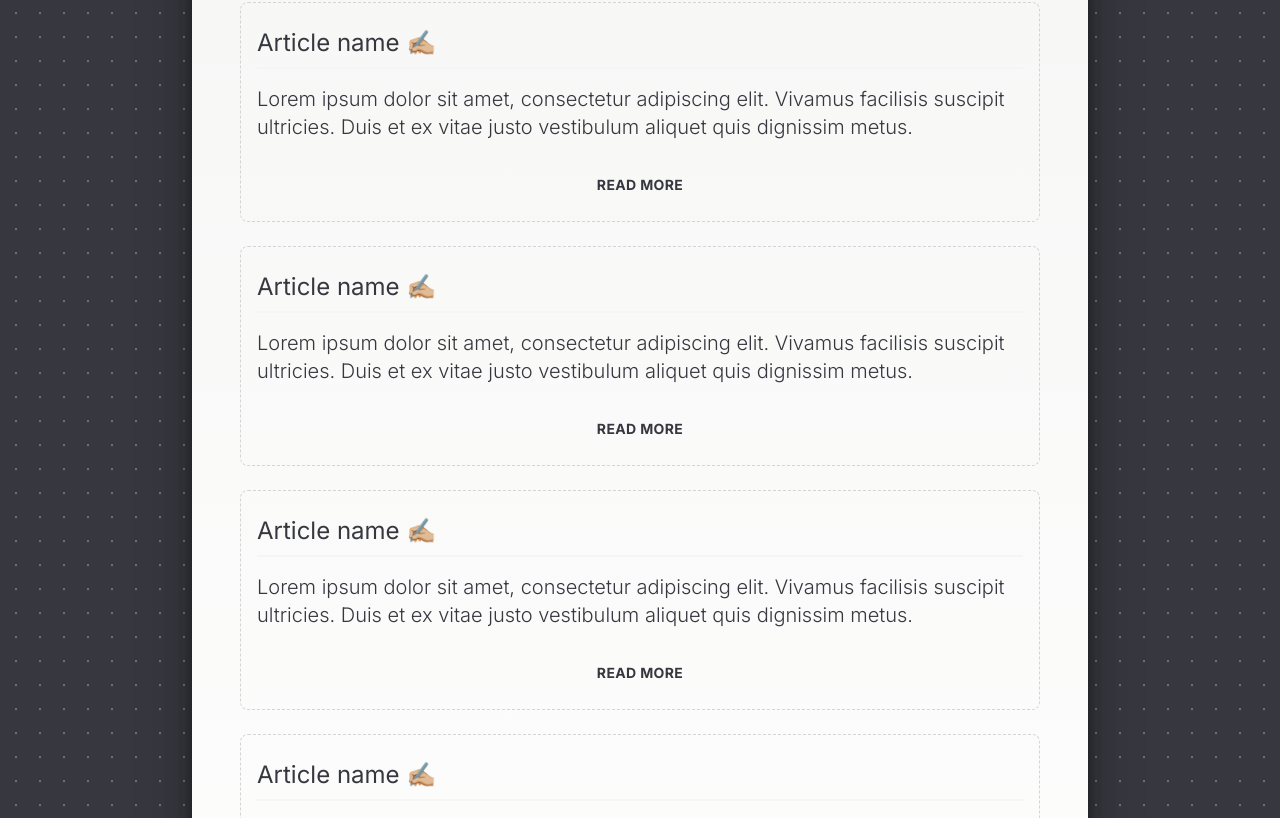
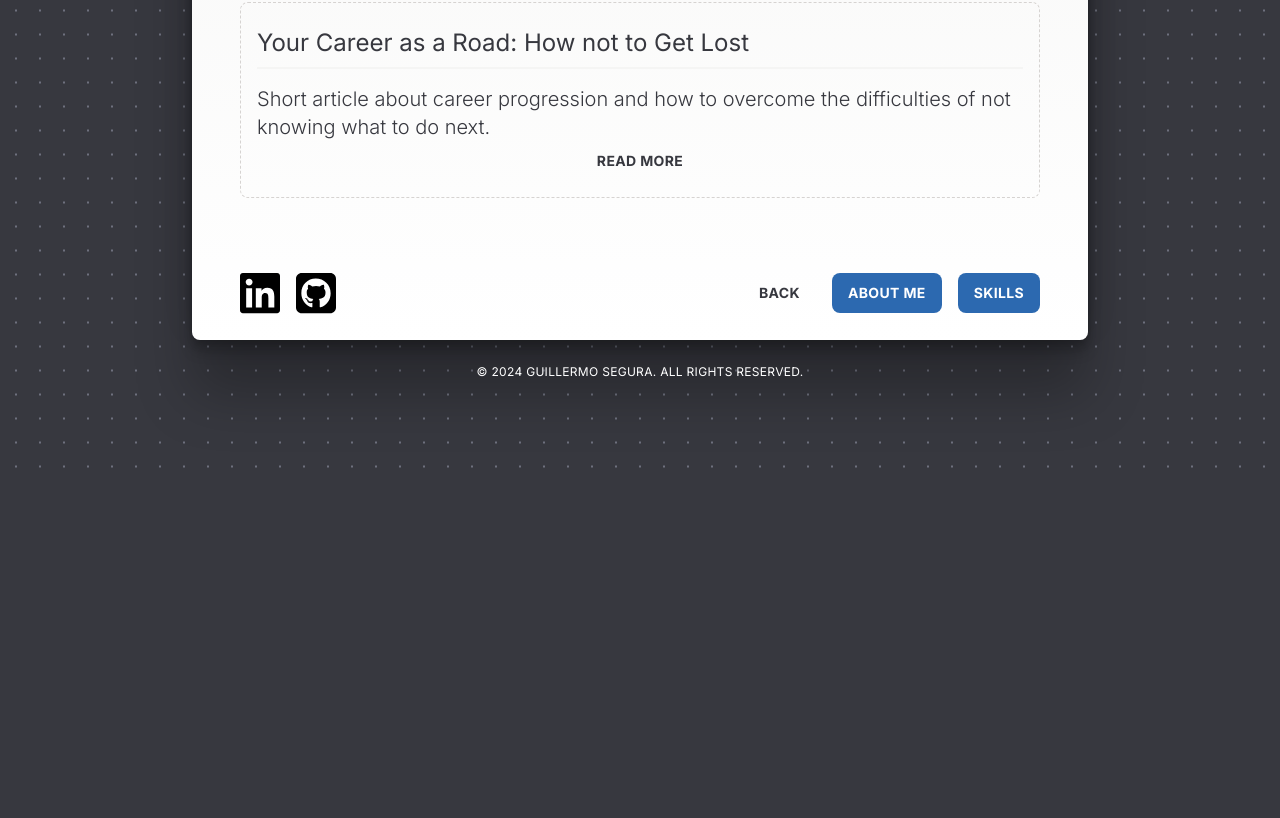
Before and after one commit to guillermo-segura/guillermo-segura.github.io, a Next.js app: page /blog in a window 1280 px wide. Shown: the part 502-1320 px from the top of the page. After the commit the page ends 978 px from the top, so only its background shows below. Built offline with nearby package versions, Linux system fonts and the light colour scheme.

Commit message:
Add article and fix pin

```diff
--- a/src/app/blog/page.tsx
+++ b/src/app/blog/page.tsx
@@ -31,19 +31,11 @@ export default function Page() {
       <CardSection>
         <div className={joinStringArrays(style.blogsContainer)}>
           <div className={joinStringArrays(style.blog)}>
-            <BlogCard />
-          </div>
-          <div className={joinStringArrays(style.blog)}>
-            <BlogCard />
-          </div>
-          <div className={joinStringArrays(style.blog)}>
-            <BlogCard />
-          </div>
-          <div className={joinStringArrays(style.blog)}>
-            <BlogCard />
-          </div>
-          <div className={joinStringArrays(style.blog)}>
-            <BlogCard />
+            <BlogCard
+              title="Your Career as a Road: How not to Get Lost"
+              description="Short article about career progression and how to overcome the difficulties of not knowing what to do next."
+              url="https://medium.com/design-bootcamp/your-career-as-a-road-how-not-to-get-lost-3b0601af64cd"
+            />
           </div>
         </div>
       </CardSection>
--- a/src/components/BlogCard/BlogCard.tsx
+++ b/src/components/BlogCard/BlogCard.tsx
@@ -7,8 +7,7 @@ const style = {
   container: [
     'flex',
     'flex-col',
-    'items-center',
-    'space-y-6',
+    'items-right',
     'p-4',
     'w-full',
     'rounded-lg',
@@ -28,24 +27,32 @@ const style = {
   ]
 };
 
-const BlogCardRaw = () => {
+export interface BlogCardProps {
+  title: string;
+  description: string;
+  url: string;
+}
+
+const BlogCardRaw = ({ title, description, url }: BlogCardProps) => {
   return (
     <article className={joinStringArrays(style.container)}>
       <div>
         <div className={joinStringArrays(style.title)}>
           <Text>
-            Article name ✍🏼
+            {title}
           </Text>
         </div>
         <div>
           <Text variant="subtext">
-            Lorem ipsum dolor sit amet, consectetur adipiscing elit. Vivamus facilisis suscipit ultricies. Duis et ex vitae justo vestibulum aliquet quis dignissim metus.
+            {description}
           </Text>
         </div>
       </div>
-      <ButtonLink blank href="https://medium.com/@viltran.co" variant="secondary">
-        Read more
-      </ButtonLink>
+      <div className="flex flex-row mx-auto">
+        <ButtonLink blank href={url} variant="secondary">
+          Read more
+        </ButtonLink>
+      </div>
     </article>
   );
 }
--- a/src/components/Card/CardFooter.tsx
+++ b/src/components/Card/CardFooter.tsx
@@ -77,7 +77,7 @@ const CardFooterRaw = ({ skills = false, traits = false, home = false, blog = fa
             {content.buttons.skills}
           </ButtonLink>
         )}
-        {false && (
+        {blog && (
           <ButtonLink href="/blog">
             {content.buttons.blog}
           </ButtonLink>
--- a/src/components/Pin/Pin.tsx
+++ b/src/components/Pin/Pin.tsx
@@ -8,7 +8,7 @@ const style = {
   pin: ['absolute', 'rounded-full', '-top-3'],
   pinHead: {
     size: ['w-5', 'h-5'],
-    left: ['left-1/2', 'ml-2', 'shadow-[-4px_4px_5px_rgba(0,0,0,0.5)]', 'bg-red-500'],
+    left: ['left-1/2', 'ml-2', 'shadow-[-4px_4px_5px_rgba(0,0,0,0.5)]'],
     right: ['right-1/2', 'mr-2', 'shadow-[4px_4px_5px_rgba(0,0,0,0.5)]'],
     color: {
       red: ['bg-red-500'],
```
